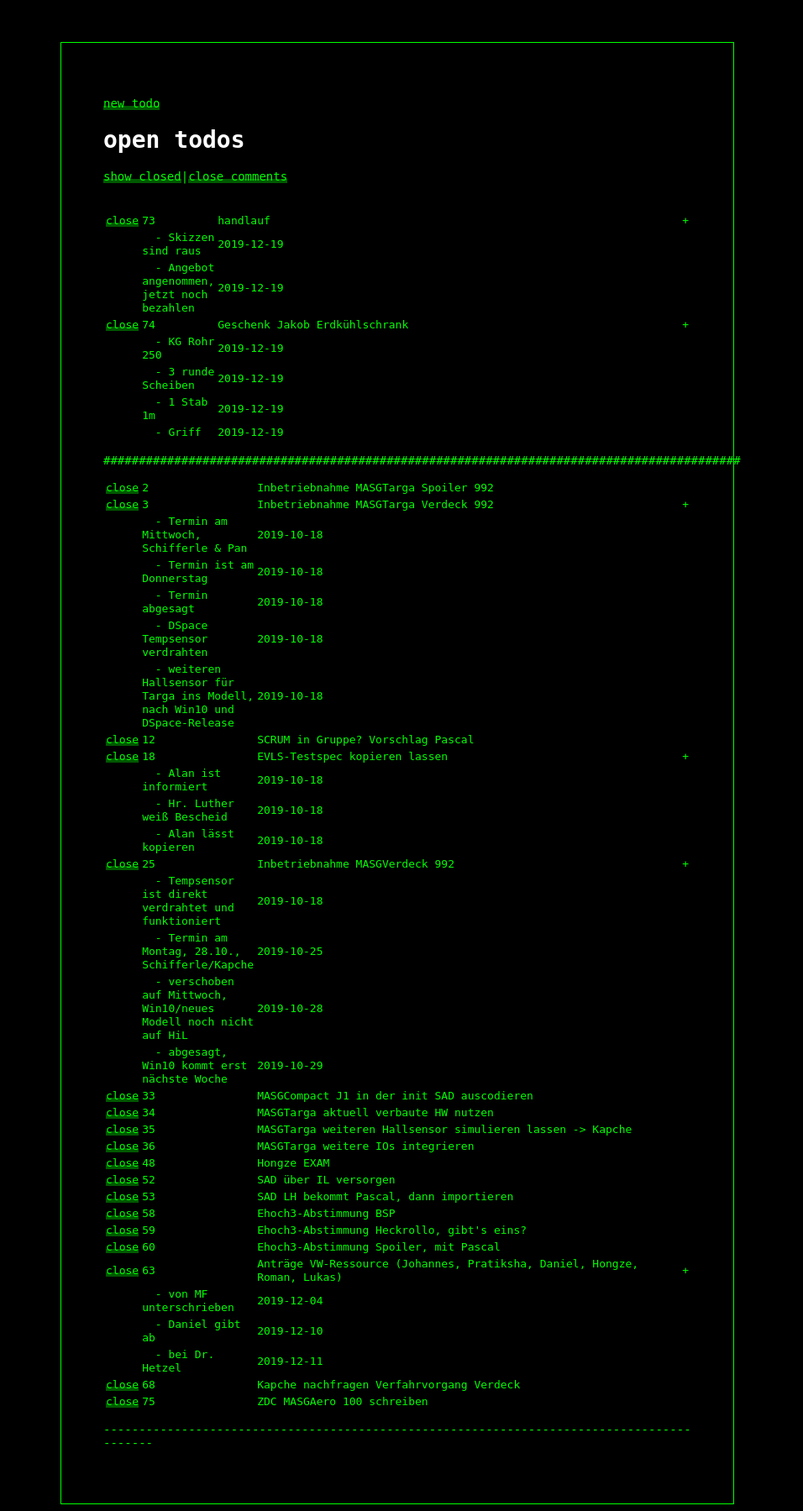
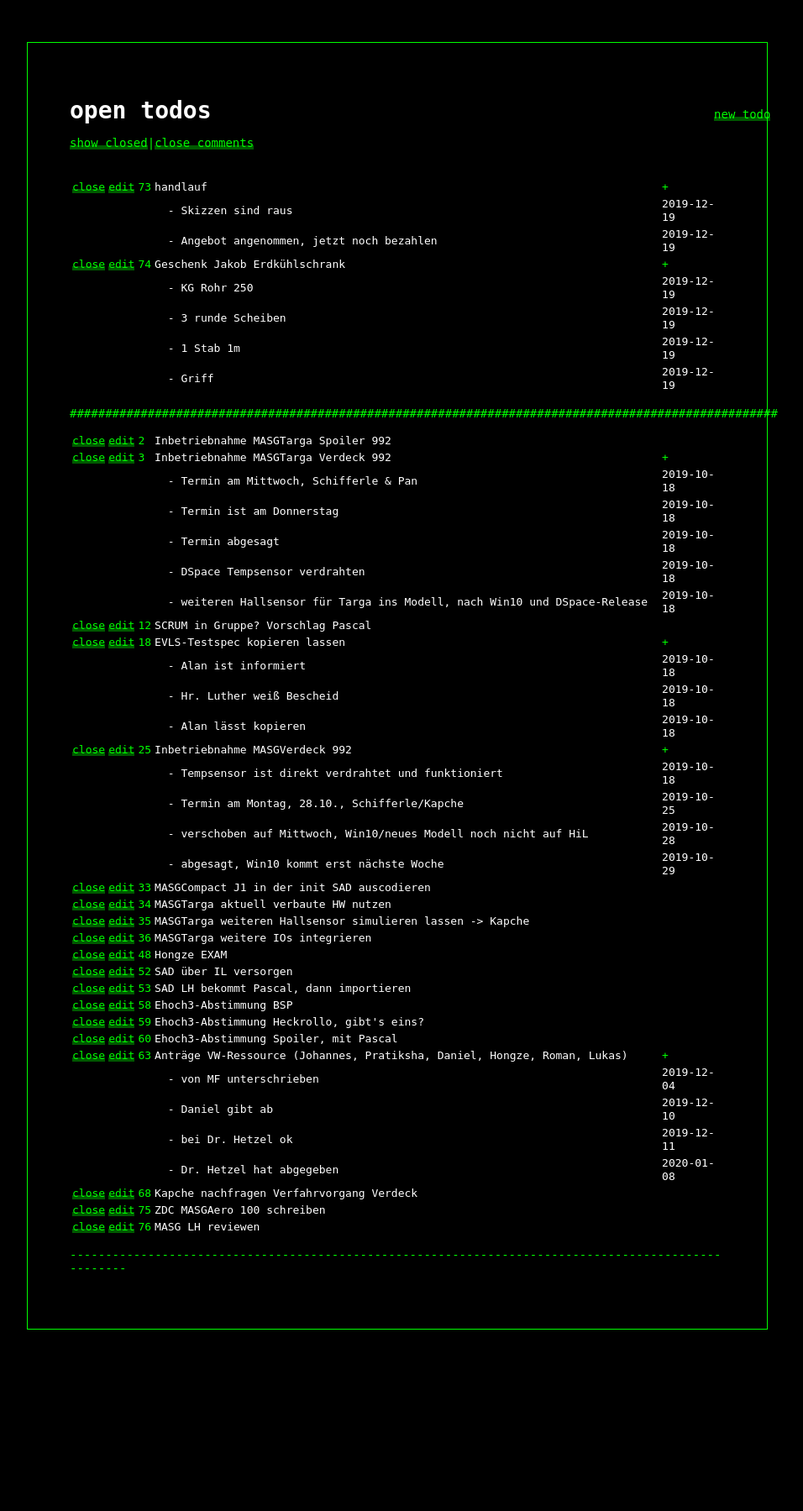
Before and after one commit to chincherpa/todos_flask, a Flask app: page /open_comments in a window 1280 px wide. Shown: the whole page at 84% size, without its empty margins (167-1123 px from the left). After the commit the page ends 1583 px from the top, so only its background shows below. Run offline with Flask 2, Linux system fonts and the light colour scheme.

Commit message:
*edit todo comments *layout

```diff
--- a/flaskapp/routes.py
+++ b/flaskapp/routes.py
@@ -15,8 +15,10 @@ path_to_js = os.path.join(APP_STATIC, "todos.json")
 
 
 def dump_todos_to_json():
+    print("saving...")
     with open(path_to_js, "w") as f:
         json.dump(todos, f, indent=4)
+    print("saved!")
 
 
 def load_json():
@@ -65,25 +67,63 @@ def one_comments(todo_id, status):
 
 
 @app.route("/todo/<int:todo_id>/edit", methods=['GET', 'POST'])
+@app.route("/edit_todo/<int:todo_id>", methods=['GET', 'POST'])
 def edit_todo(todo_id):
+    print(f"{request.method=}")
     todo_id = str(todo_id)
     todo_dic = todos["todos"].get(todo_id)
-    print('#####################')
-    print('#####################')
-    print(todo_dic)
-    print('#####################')
-    print('#####################')
     form = PostForm()
-    if form.validate_on_submit():
-        print('*POST* ' * 7)
-        print(f'{form.title.data=}')
-        todo_dic["title"] = form.title.data
+    print(1)
+    # if form.validate_on_submit():
+    if request.method == "POST":
+        today = str(datetime.date.today())
+
+        todos["todos"][todo_id]["title"] = form.title.data
+        if form.comment_1.data:
+            todos["todos"][todo_id]["comments"][0][0] = form.comment_1.data
+        if form.comment_2.data:
+            todos["todos"][todo_id]["comments"][1][0] = form.comment_2.data
+        if form.comment_3.data:
+            todos["todos"][todo_id]["comments"][2][0] = form.comment_3.data
+        if form.comment_4.data:
+            todos["todos"][todo_id]["comments"][3][0] = form.comment_4.data
+        if form.comment_5.data:
+            todos["todos"][todo_id]["comments"][4][0] = form.comment_5.data
+        if form.comment_6.data:
+            todos["todos"][todo_id]["comments"][5][0] = form.comment_6.data
+        if form.comment_7.data:
+            todos["todos"][todo_id]["comments"][6][0] = form.comment_7.data
+        if form.comment_8.data:
+            todos["todos"][todo_id]["comments"][7][0] = form.comment_8.data
+        if form.comment_9.data:
+            todos["todos"][todo_id]["comments"][8][0] = form.comment_9.data
+        if form.comment_10.data:
+            todos["todos"][todo_id]["comments"][9][0] = form.comment_10.data
+
+        # new_comment
+        if form.new_comment.data:
+            todos["todos"][todo_id]["comments"].append([form.new_comment.data, today])
+
+        dump_todos_to_json()
         return redirect('/open')
 
     elif request.method == "GET":
-        print('*GET* ' * 7)
-        print(f'{todo_dic["title"]=}')
         form.title.data = todo_dic["title"]
+        lcommentdata = [
+            form.comment_1.data,
+            form.comment_2.data,
+            form.comment_3.data,
+            form.comment_4.data,
+            form.comment_5.data,
+            form.comment_6.data,
+            form.comment_7.data,
+            form.comment_8.data,
+            form.comment_9.data,
+            form.comment_10.data,
+        ]
+        if len(todo_dic["comments"]) > 1:
+            for i, c in enumerate(todo_dic["comments"]):
+                lcommentdata[i] = c[0]
 
     # return render_template('edit.html', todo=todo_dic)
     return render_template("edit.html", form=form, todo=todo_dic)
@@ -105,7 +145,7 @@ def reopen_todo(todo_id):
     return redirect('/open')
 
 
-@app.route("/new_todo")
+@app.route("/new_todo", methods=['POST'])
 def create_todo():
     today = str(datetime.date.today())
 
@@ -116,8 +156,6 @@ def create_todo():
     lnew_tags = list(filter(None, lnew_tags_temp))
 
     new_todo_reminder = request.form['new_todo_reminder']
-    # if not new_todo_reminder:
-    #     new_todo_reminder = ""
 
     todos["ids"] += 1
     new_id = str(todos["ids"])
@@ -131,7 +169,7 @@ def create_todo():
         "date_added": today,
         "rem_time": new_todo_reminder,
     }
-    # dump_todos_to_json()
+    dump_todos_to_json()
     print(todos["todos"][new_id])
     return redirect('/open')
 
--- a/flaskapp/static/style.css
+++ b/flaskapp/static/style.css
@@ -1,10 +1,9 @@
-
 body {
-    margin-top: 50px;
+    background-color:black;
+    color: #00ff00;
     font-family: Monospace;
     font-size:14px;
-    color: #00ff00;
-    background-color:black;
+    margin-top: 50px;
 }
 
 body h1{
@@ -40,7 +39,7 @@ a:hover {
 }
 
 .center_this {
-    max-width: 700px;
+    max-width: 780;
     margin: auto;
     border: 1px solid rgb(0, 255, 0);
     padding: 50px;
@@ -53,6 +52,10 @@ a:hover {
     background-position: 0 100%;
 }
 
+/* #btn {
+    border: 1px solid rgb(0, 255, 0);
+} */
+
 #no_underline a:hover{
     text-transform: none;
     text-decoration: underline;
@@ -62,34 +65,39 @@ a:hover {
     line-height: 12pt;
 }
 
-
 #privat {
     padding: 20px 0px 0px 0px;
 }
 
-#privat {
-    /* border: 1px solid red; */
-    width: 700px;
+#privat td:nth-child(4) {
+    color: white;
 }
 
-/* #privat td:nth-child(even) {
-    width: 600px;
-} */
-
-#notprivat {
-    /* border: 1px solid blue; */
-    width: 700px;
+#privat td:nth-child(5) {
+    color: white;
 }
 
-/* #notprivat td:nth-child(even) {
-    width: 600px;
-} */
+#privat td:nth-child(4) a {
+    color: white;
+}
+
+#notprivat td:nth-child(4) {
+    color: white;
+}
+
+#notprivat td:nth-child(5) {
+    color: white;
+}
+
+#notprivat td:nth-child(4) a {
+    color: white;
+}
+
 
 #footer {
     color: white;
     margin: 50px 0px;
 }
-
 
 
 /* The Modal (background) */
@@ -123,7 +131,7 @@ a:hover {
     color:#00ff00;
     border: 1px solid rgb(0, 255, 0);
     padding:10px;
-    text-align:center;
+    /* text-align:center; */
     font-family:monospace;
     font-style:italic;
     font-weight:normal;
@@ -131,6 +139,12 @@ a:hover {
 
 .textbox:focus {
     outline:none;
+}
+
+input[type=button] {
+    background-color:#000;
+    border:1px #0f0 solid;
+    color:#0f0;
 }
 
 input[type=submit] {
--- a/flaskapp/static/todos.json
+++ b/flaskapp/static/todos.json
@@ -1222,8 +1222,12 @@
                     "2019-12-10"
                 ],
                 [
-                    "bei Dr. Hetzel",
+                    "bei Dr. Hetzel ok",
                     "2019-12-11"
+                ],
+                [
+                    "Dr. Hetzel hat abgegeben",
+                    "2020-01-08"
                 ]
             ],
             "tags": [],
@@ -1446,19 +1450,17 @@
         },
         "76": {
             "id": "76",
-            "title": "qwe",
-            "status": "closed",
+            "title": "MASG LH reviewen",
+            "status": "open",
             "comments": [
                 ""
             ],
             "tags": [
-                "tag1",
-                "tag2",
-                "tag3"
+                "MASG"
             ],
             "result": "",
-            "date_added": "2020-01-07",
-            "rem_time": ""
+            "date_added": "2020-01-08",
+            "rem_time": "2020-01-17"
         }
     }
 }
--- a/flaskapp/templates/base.html
+++ b/flaskapp/templates/base.html
@@ -27,7 +27,7 @@
             <!-- reminder -->
             <pre>reminder	<input type="date" class="textbox" name="new_todo_reminder" size="30"></pre>  <!-- id="todaysDate" heutiges Datum eintragen-->
             <!-- ok button -->
-            <input type="submit" value="ok">
+            <input type="submit" value="ok"> <input type="button" onclick="location.href='/open';" value="cancel"/>
             <!-- <input type="reset" value="cancel" id="cancel"> -->
         </div>
     </div>
--- a/flaskapp/templates/index.html
+++ b/flaskapp/templates/index.html
@@ -2,10 +2,10 @@
 
 {% block content %}
 
-<p><a id="new_todo">new todo</a></p>
+<!-- <p><a id="new_todo">new todo</a></p> -->
 
 {% if status_to_show == "open" %}
-    <h1>open todos</h1>
+    <pre><h1 style="display:inline;">open todos</h1>                                                                       <a id="new_todo">new todo</a></pre>
     <p><a href='/closed'>show closed</a>|{% if comments %}<a href='/open'>close comments</a>
         {% else %}<a href='/open_comments'>show comments</a>{% endif %}</p>
 {% else %}
@@ -21,27 +21,29 @@
 <tr>
 {% if status_to_show == "open" %}
 <td><a href="{{ url_for('close_todo', todo_id=todo.id) }}">close</a></td>
+<td><a href="{{ url_for('edit_todo', todo_id=todo.id) }}">edit</a></td>
 <td>{{ todo.id }}</td>
-<td id="no_underline" style="width:600px"><a href="{{ url_for('edit_todo', todo_id=todo.id) }}">{{ todo.title }}</a></td>
-<td id="no_underline">{% if todo.comments|length > 1 %}{% if todo.id == id_comments %}-{% else %} <a href="{{ url_for('one_comments', todo_id=todo.id, status=status_to_show) }}">+{% endif %}</a>{% endif %}</td>
+<td id="no_underline" style="width:600px">{% if todo.comments|length > 1 %}<a href="{{ url_for('one_comments', todo_id=todo.id, status=status_to_show) }}">{{ todo.title }}</a>{% else %}{{ todo.title }}{% endif %}</td>
+<td id="no_underline">{% if todo.comments|length > 1 %}<a href="{{ url_for('one_comments', todo_id=todo.id, status=status_to_show) }}">+</a>{% endif %}</td>
 {% else %}
 <td><a href="{{ url_for('reopen_todo', todo_id=todo.id) }}">reopen</a></td>
+<td></td>
 <td>{{ todo.id }}</td>
-<td id="no_underline" style="width:600px"><a href="{{ url_for('edit_todo', todo_id=todo.id) }}">{{ todo.title }}</a></td>
-<td id="no_underline">{% if todo.comments|length > 1 %}{% if todo.id == id_comments %}-{% else %} <a href="{{ url_for('one_comments', todo_id=todo.id, status=status_to_show) }}">+{% endif %}</a>{% endif %}</td>
+<td id="no_underline" style="width:600px">{% if todo.comments|length > 1 %}<a href="{{ url_for('one_comments', todo_id=todo.id, status=status_to_show) }}">{{ todo.title }}</a>{% else %}{{ todo.title }}{% endif %}</td>
+<td id="no_underline">{% if todo.comments|length > 1 %}<a href="{{ url_for('one_comments', todo_id=todo.id, status=status_to_show) }}">+</a>{% endif %}</td>
 {% endif %}
 </tr>
 {% if comments and todo.comments|length > 1 %}
 {% for c in todo.comments %}
 <tr>
-<td></td><td>&nbsp;&nbsp;- {{ c[0] }}</td><td>{{ c[1] }}</td>
+    <td></td><td></td><td></td><td>&nbsp;&nbsp;- {{ c[0] }}</td><td>{{ c[1] }}</td>
 </tr>
 {% endfor %}
 {% elif id_comments != None %}
 {% if todo.id == id_comments %}
 {% for c in todo.comments %}
 <tr>
-<td></td><td>&nbsp;&nbsp;- {{ c[0] }}</td><td>{{ c[1] }}</td>
+    <td></td><td></td><td></td><td>&nbsp;&nbsp;- {{ c[0] }}</td><td>{{ c[1] }}</td>
 </tr>
 {% endfor %}
 {% endif %}
@@ -50,7 +52,7 @@
 {% endfor %}
 </table>
 
-<p>##########################################################################################</p>
+<p>####################################################################################################</p>
 
 <table id="notprivat">
 {% for id, todo in todos.todos.items() %}
@@ -58,27 +60,29 @@
 <tr>
     {% if status_to_show == "open" %}
     <td><a href="{{ url_for('close_todo', todo_id=todo.id) }}">close</a></td>
+    <td><a href="{{ url_for('edit_todo', todo_id=todo.id) }}">edit</a></td>
     <td>{{ todo.id }}</td>
-    <td id="no_underline" style="width:600px"><a href="{{ url_for('edit_todo', todo_id=todo.id) }}">{{ todo.title }}</a></td>
-    <td id="no_underline">{% if todo.comments|length > 1 %}{% if todo.id == id_comments %}-{% else %} <a href="{{ url_for('one_comments', todo_id=todo.id, status=status_to_show) }}">+{% endif %}</a>{% endif %}</td>
+    <td id="no_underline" style="width:600px">{% if todo.comments|length > 1 %}<a href="{{ url_for('one_comments', todo_id=todo.id, status=status_to_show) }}">{{ todo.title }}</a>{% else %}{{ todo.title }}{% endif %}</td>
+    <td id="no_underline">{% if todo.comments|length > 1 %}<a href="{{ url_for('one_comments', todo_id=todo.id, status=status_to_show) }}">+</a>{% endif %}</td>
     {% else %}
     <td><a href="{{ url_for('reopen_todo', todo_id=todo.id) }}">reopen</a></td>
+    <td></td>
     <td>{{ todo.id }}</td>
-    <td id="no_underline" style="width:600px"><a href="{{ url_for('edit_todo', todo_id=todo.id) }}">{{ todo.title }}</a></td>
-    <td id="no_underline">{% if todo.comments|length > 1 %}{% if todo.id == id_comments %}-{% else %} <a href="{{ url_for('one_comments', todo_id=todo.id, status=status_to_show) }}">+{% endif %}</a>{% endif %}</td>
+    <td id="no_underline" style="width:600px">{% if todo.comments|length > 1 %}<a href="{{ url_for('one_comments', todo_id=todo.id, status=status_to_show) }}">{{ todo.title }}</a>{% else %}{{ todo.title }}{% endif %}</td>
+    <td id="no_underline">{% if todo.comments|length > 1 %}<a href="{{ url_for('one_comments', todo_id=todo.id, status=status_to_show) }}">+</a>{% endif %}</td>
     {% endif %}
     </tr>
     {% if comments and todo.comments|length > 1 %}
 {% for c in todo.comments %}
 <tr>
-<td></td><td>&nbsp;&nbsp;- {{ c[0] }}</td><td>{{ c[1] }}</td>
+    <td></td><td></td><td></td><td>&nbsp;&nbsp;- {{ c[0] }}</td><td>{{ c[1] }}</td>
 </tr>
 {% endfor %}
 {% elif id_comments != None %}
 {% if todo.id == id_comments %}
 {% for c in todo.comments %}
 <tr>
-<td></td><td>&nbsp;&nbsp;- {{ c[0] }}</td><td>{{ c[1] }}</td>
+    <td></td><td></td><td></td><td>&nbsp;&nbsp;- {{ c[0] }}</td><td>{{ c[1] }}</td>
 </tr>
 {% endfor %}
 {% endif %}
@@ -87,6 +91,6 @@
 {% endfor %}
 </table>
 
-<p>------------------------------------------------------------------------------------------</p>
+<p>----------------------------------------------------------------------------------------------------</p>
 
 {% endblock %}
```
Also changed, not shown: flaskapp/forms.py (+11 -0 lines), flaskapp/templates/edit.html (+13 -5 lines). Lines whose indentation alone changed are shown as unchanged.
